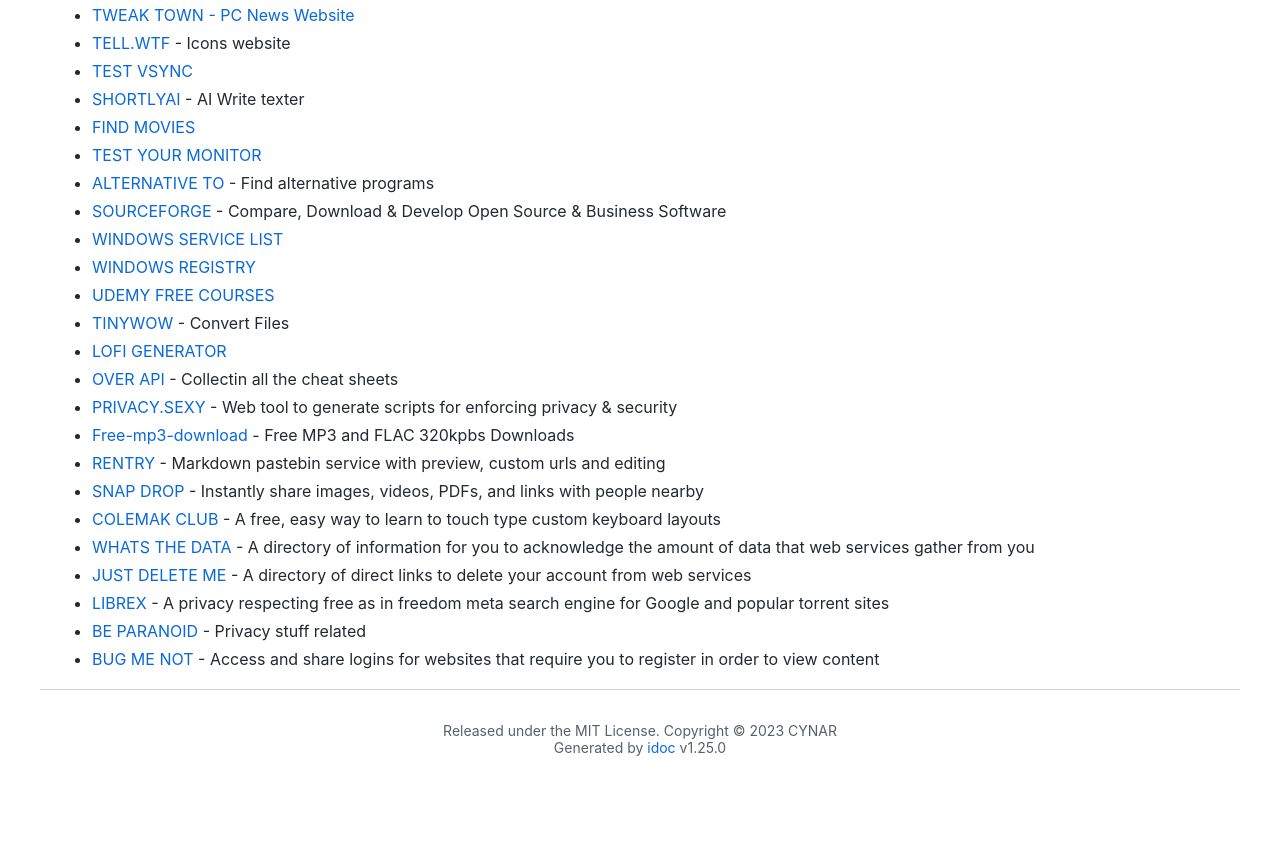
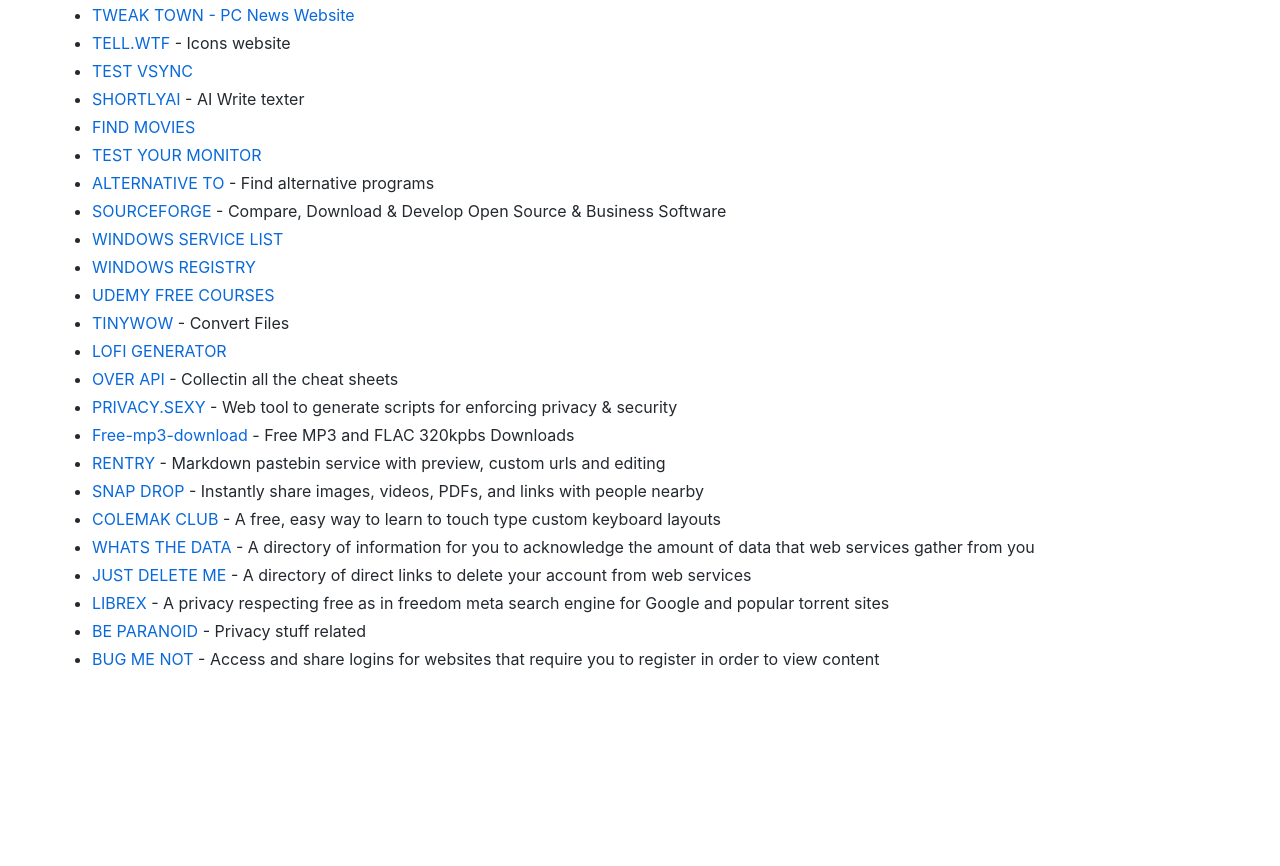
Before and after one commit to CYNAR2k/link-z, a plain HTML site: page index.html in a window 1280 px wide. Shown: the part 5829-6695 px from the top of the page. After the commit the page ends 6518 px from the top, so only its background shows below. Drawn offline with Linux system fonts and the light colour scheme.

Commit message:
deploy: 6932bf4cb3aface32546d51d1534b7fd039d6041

```diff
--- a/index.html
+++ b/index.html
@@ -230,7 +230,6 @@
       </markdown-style>
     </div>
     <script src="js/demo-preview.js?v=1.25.0"></script>
-    <div class="footer warpper">Released under the MIT License. Copyright © 2023 CYNAR<br>Generated by <a href="https://github.com/jaywcjlove/idoc" target="_blank">idoc</a> v1.25.0</div>
     <script src="js/tocbot.js?v=1.25.0"></script>
   </body>
 </html>
```
